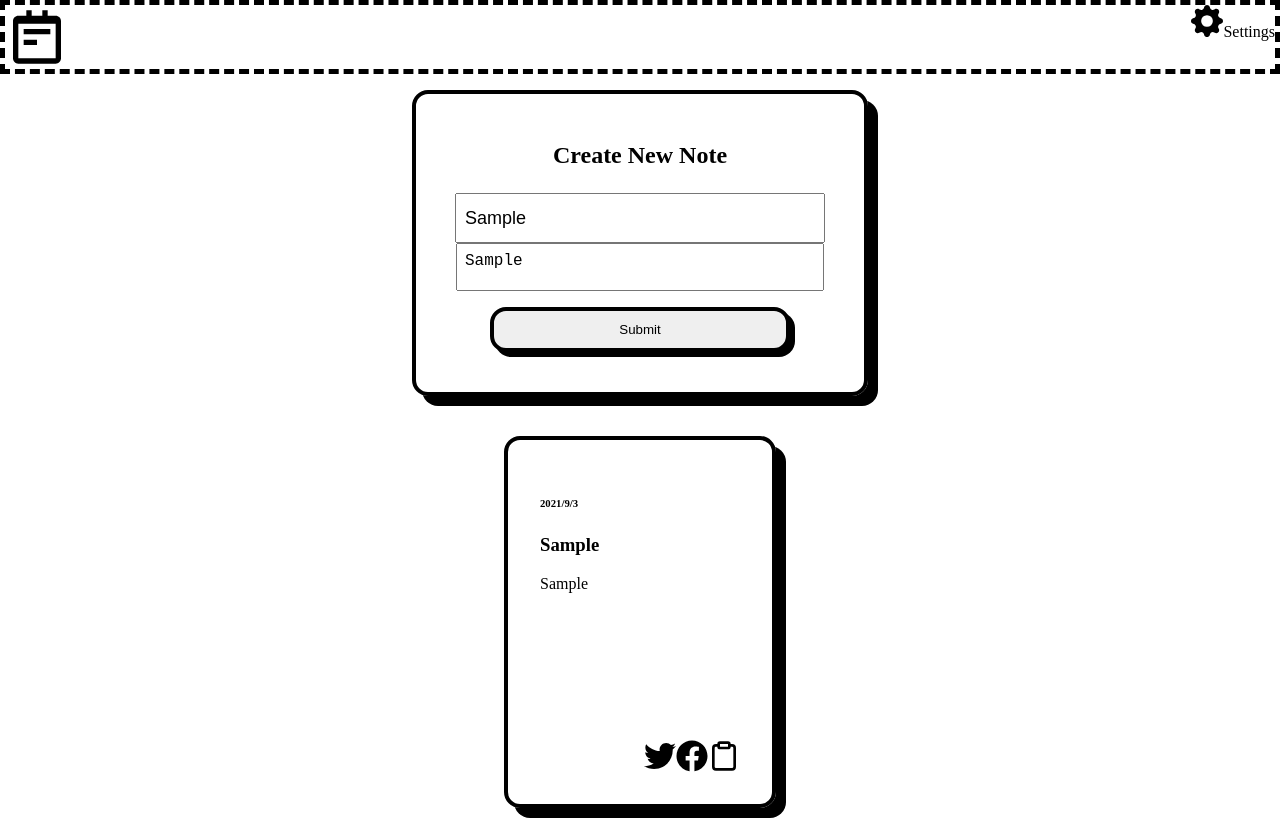
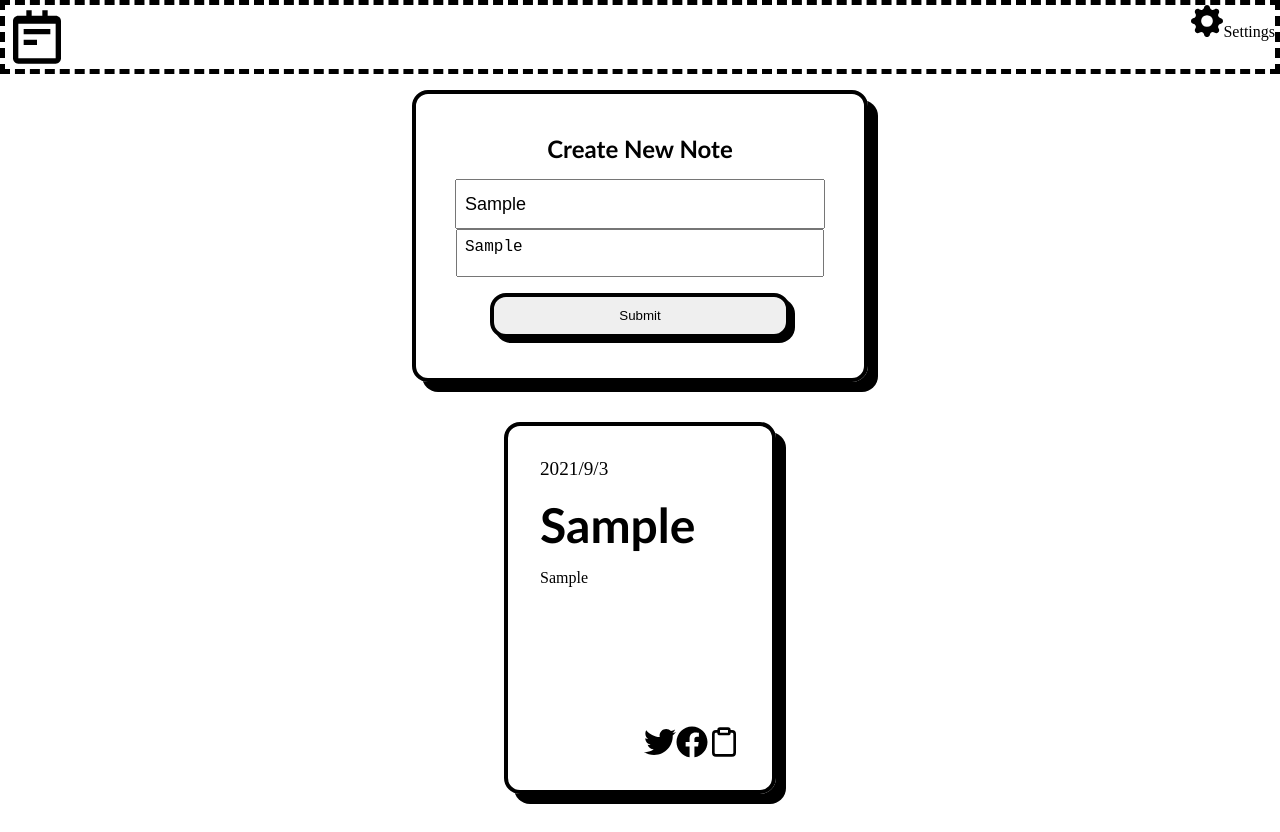
Before and after one commit to AndrewMedvedev42/Note-App, a React (Create React App) app: page / in a window 1280 px wide. Both pictures are taken after typing "Sample", "Sample" into the empty fields and a click on the button "Submit". Built offline with nearby package versions, Linux system fonts and the light colour scheme.

Commit message:
now stored notes can be displayed when page is loaded, intalled redux, react-redux and redux-thunk, made reset of css styles

```diff
--- a/package.json
+++ b/package.json
@@ -13,6 +13,8 @@
     "react-icons": "^4.2.0",
     "react-router-dom": "^5.2.1",
     "react-scripts": "4.0.3",
+    "redux": "^4.1.1",
+    "redux-thunk": "^2.3.0",
     "styled-components": "^5.3.1",
     "web-vitals": "^1.0.1"
   },
--- a/src/components/main-page/existing-note-slot.jsx
+++ b/src/components/main-page/existing-note-slot.jsx
@@ -12,8 +12,8 @@
             <HyperLink to={`/${id}`} onClick={()=>{console.log(title)}}>
                 <section className="slot">
                     <article>
-                        <h6>{date}</h6>
-                        <h3>{title}</h3>
+                        <h4>{date}</h4>
+                        <h1>{title}</h1>
                         <p>{value}</p>
                     </article>
                     <div className="icons-container">
--- a/src/pages/MainPage.jsx
+++ b/src/pages/MainPage.jsx
@@ -52,6 +52,22 @@
         }
     },[noteObject])
 
+
+    useEffect(()=>{
+        for(let i =0; i<localStorage.length; i++){
+          let key = localStorage.key(i)
+
+          if(arrayOfNotes.some((item)=> item === key)){
+            console.log(`${key} already deployed!`)
+
+          }else{
+            var aValue = JSON.parse(localStorage.getItem(key))
+            console.log(aValue);
+            setArrayOfNotes((prevList)=>[...prevList,aValue])
+
+          }}
+      },[])
+
     return (
         <section className="main-Container">
             <section className="input-Section">
--- a/src/styles/css/index.css
+++ b/src/styles/css/index.css
@@ -1,2 +1,31 @@
+html, body, div, span, applet, object, iframe,
+h1, h2, h3, h4, h5, h6, p, blockquote, pre,
+a, abbr, acronym, address, big, cite, code,
+del, dfn, em, img, ins, kbd, q, s, samp,
+small, strike, strong, sub, sup, tt, var,
+b, u, i, center,
+dl, dt, dd, ol, ul, li,
+fieldset, form, label, legend,
+table, caption, tbody, tfoot, thead, tr, th, td,
+article, aside, canvas, details, embed,
+figure, figcaption, footer, header, hgroup,
+menu, nav, output, ruby, section, summary,
+time, mark, audio, video {
+  margin: 0;
+  padding: 0;
+  border: 0;
+  font-size: 100%;
+  font: inherit;
+  vertical-align: baseline; }
+
+h1 {
+  font-size: 3rem;
+  font-weight: bolder;
+  margin: 1rem 0rem;
+  font-family: 'Trebuchet MS', 'Lucida Sans Unicode', 'Lucida Grande', 'Lucida Sans', Arial, sans-serif; }
+
+h4 {
+  font-size: 1.2rem; }
+
 body {
   margin: 0; }
--- a/src/styles/scss/index.scss
+++ b/src/styles/scss/index.scss
@@ -1,3 +1,34 @@
+html, body, div, span, applet, object, iframe,
+h1, h2, h3, h4, h5, h6, p, blockquote, pre,
+a, abbr, acronym, address, big, cite, code,
+del, dfn, em, img, ins, kbd, q, s, samp,
+small, strike, strong, sub, sup, tt, var,
+b, u, i, center,
+dl, dt, dd, ol, ul, li,
+fieldset, form, label, legend,
+table, caption, tbody, tfoot, thead, tr, th, td,
+article, aside, canvas, details, embed,
+figure, figcaption, footer, header, hgroup,
+menu, nav, output, ruby, section, summary,
+time, mark, audio, video {
+	margin: 0;
+	padding: 0;
+	border: 0;
+	font-size: 100%;
+	font: inherit;
+	vertical-align: baseline;
+}
+
+h1{
+    font-size: 3rem;
+    font-weight: bolder;
+    margin: 1rem 0rem;
+    font-family: 'Trebuchet MS', 'Lucida Sans Unicode', 'Lucida Grande', 'Lucida Sans', Arial, sans-serif;
+}
+h4{
+    font-size: 1.2rem;
+}
+
 body{
     margin: 0;
 }
```
Also changed, not shown: 16 other files (tests, documents, lock files or other folders).
